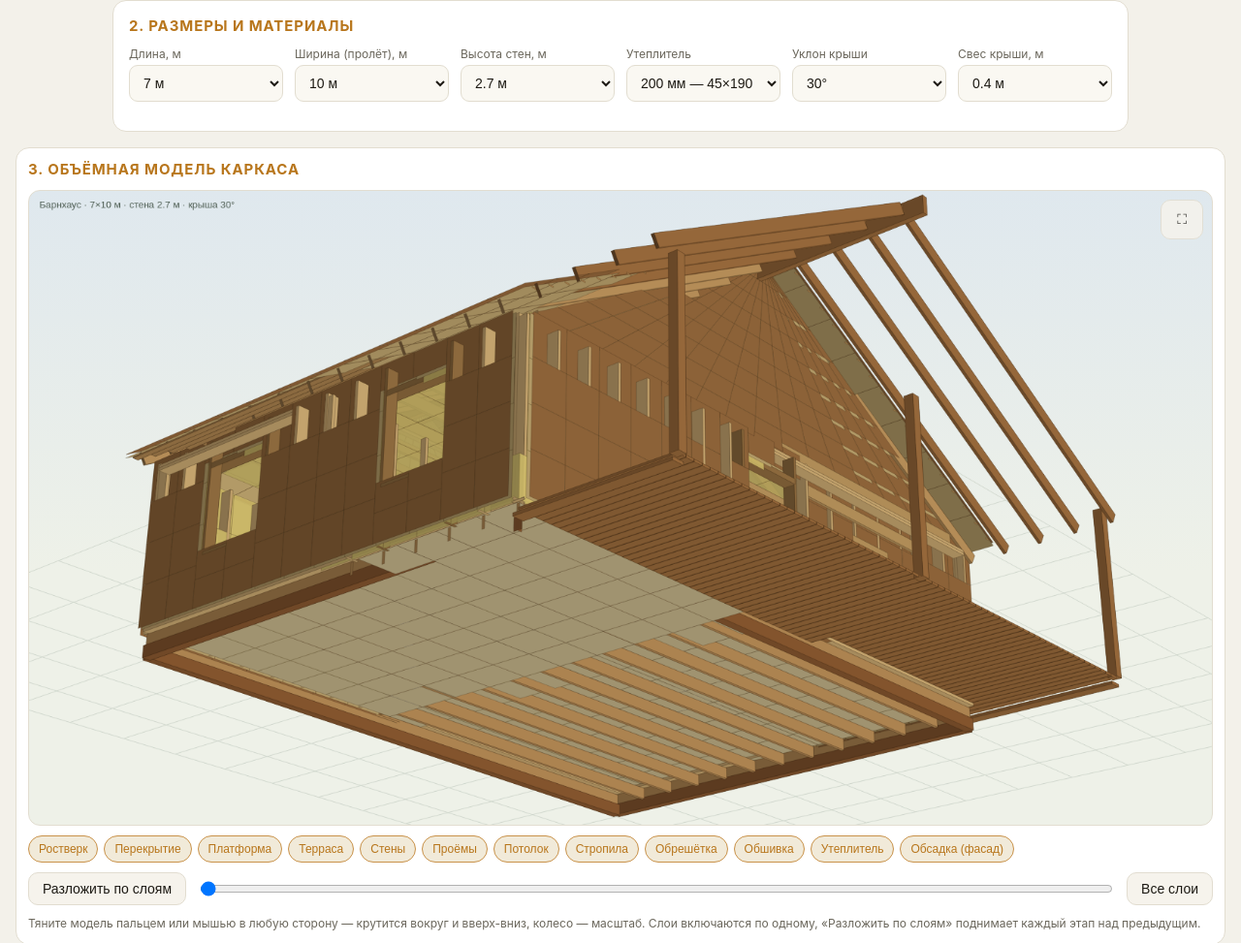
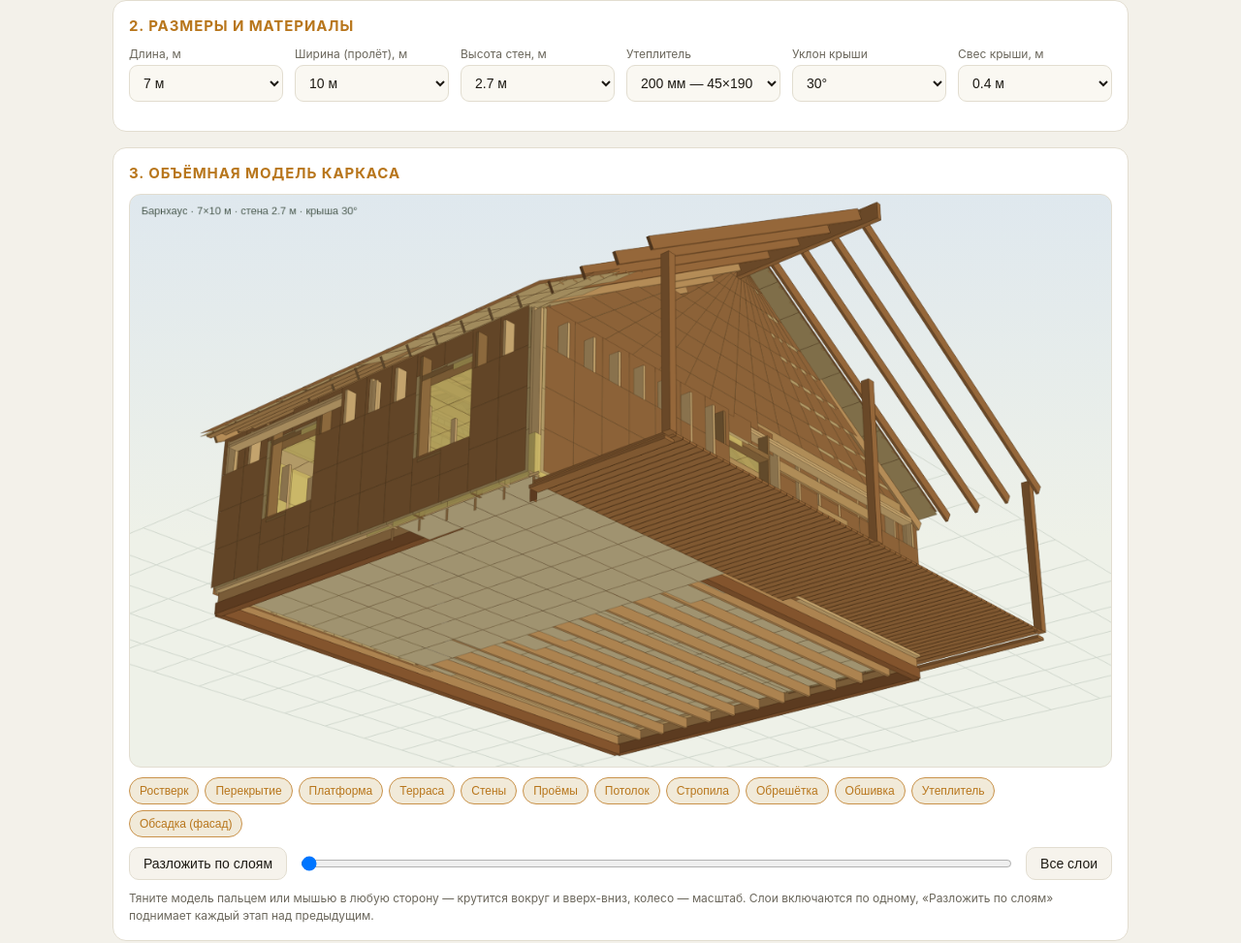
Before and after one commit to wincik1/derevo74, a plain HTML site: page index.html in a window 1280 px wide. Shown: the part 391-1364 px from the top of the page at 97% size. Drawn offline with Linux system fonts and the light colour scheme.

Commit message:
Окно модели в колонке, без полноэкрана

```diff
--- a/index.html
+++ b/index.html
@@ -55,13 +55,7 @@ button.b{padding:11px 16px;border-radius:10px;border:1px solid var(--line);backg
 .hero{padding:6px 2px 4px}
 .hero h1{font-size:24px;line-height:1.2;margin:0 0 10px}
 .hero p{color:var(--mut);font-size:14px;line-height:1.55;margin:0}
-.c3dcard{padding:12px}
-@media(min-width:1081px){.c3dcard{width:calc(100vw - 32px);margin-left:calc(50% - 50vw + 16px)}}
-.c3dwrap{position:relative}
-.fsBtn{position:absolute;top:10px;right:10px;padding:6px 10px;font-size:16px;opacity:.85}
-.c3dwrap:fullscreen{background:var(--bg);display:flex;align-items:center;justify-content:center}
-.c3dwrap:fullscreen #c3d{width:100vw;height:100vh;border:0;border-radius:0}
-#c3d{width:100%;height:min(82vh,calc((100vw - 56px)*0.62));min-height:360px;display:block;background:linear-gradient(180deg,var(--c3bg1) 0%,var(--c3bg2) 60%);border:1px solid var(--line);border-radius:12px;touch-action:none;cursor:grab}
+#c3d{width:100%;height:auto;display:block;background:linear-gradient(180deg,var(--c3bg1) 0%,var(--c3bg2) 60%);border:1px solid var(--line);border-radius:12px;touch-action:none;cursor:grab}
 .layers{display:flex;gap:6px;flex-wrap:wrap;margin-top:10px}
 .layers button{padding:6px 10px;border-radius:20px;border:1px solid var(--line);background:var(--chip);color:var(--mut);font-size:12px;cursor:pointer}
 .layers button.on{border-color:#c9924a;color:var(--acc);background:var(--grp)}
@@ -134,9 +128,9 @@ footer{color:var(--mut);font-size:12px;text-align:center;padding:24px 16px 40px;
   </div>
   <div id="extraOpts" style="margin-top:14px"></div>
  </div>
- <div class="card c3dcard">
+ <div class="card">
   <h2>3. Объёмная модель каркаса</h2>
-  <div class="c3dwrap"><canvas id="c3d" width="1600" height="900"></canvas><button class="b fsBtn" id="fsBtn" title="На весь экран">⛶</button></div>
+  <canvas id="c3d" width="1200" height="700"></canvas>
   <div class="layers" id="layers"></div>
   <div class="row" style="margin-top:10px;gap:12px;flex-wrap:wrap">
    <button class="b" id="explodeBtn" style="padding:8px 14px">Разложить по слоям</button>
@@ -555,8 +549,6 @@ EX.addEventListener('input',()=>{explode=+EX.value;draw3d();});
 document.getElementById('explodeBtn').onclick=()=>{const target=explode>0.5?0:1;const t0=performance.now(),from=explode;(function st(now){const k=Math.min(1,(now-t0)/600);explode=from+(target-from)*(1-Math.pow(1-k,3));EX.value=explode;draw3d();if(k<1)requestAnimationFrame(st);})(t0);};
 const TB=document.getElementById('themeBtn');
 function applyTheme(t){document.documentElement.setAttribute('data-theme',t);localStorage.setItem('theme',t);TB.textContent=t==='dark'?'☀️ Светлая':'🌙 Тёмная';draw3d();}
-document.getElementById('fsBtn').onclick=()=>{const w=document.querySelector('.c3dwrap');if(document.fullscreenElement)document.exitFullscreen();else (w.requestFullscreen||w.webkitRequestFullscreen).call(w);};
-document.addEventListener('fullscreenchange',()=>{const fs=!!document.fullscreenElement;C.width=fs?Math.round(screen.width*1.2):1600;C.height=fs?Math.round(screen.height*1.2):900;draw3d();});
 TB.onclick=()=>applyTheme(document.documentElement.getAttribute('data-theme')==='dark'?'light':'dark');
 TB.textContent=document.documentElement.getAttribute('data-theme')==='dark'?'☀️ Светлая':'🌙 Тёмная';
 document.getElementById('allBtn').onclick=()=>{const all=Object.values(on).every(v=>v);Object.keys(on).forEach(k=>on[k]=all?0:1);if(all){on.rost=on.floor=on.plat=on.walls=on.open=on.raft=1;}buildLayers();draw3d();};
```
